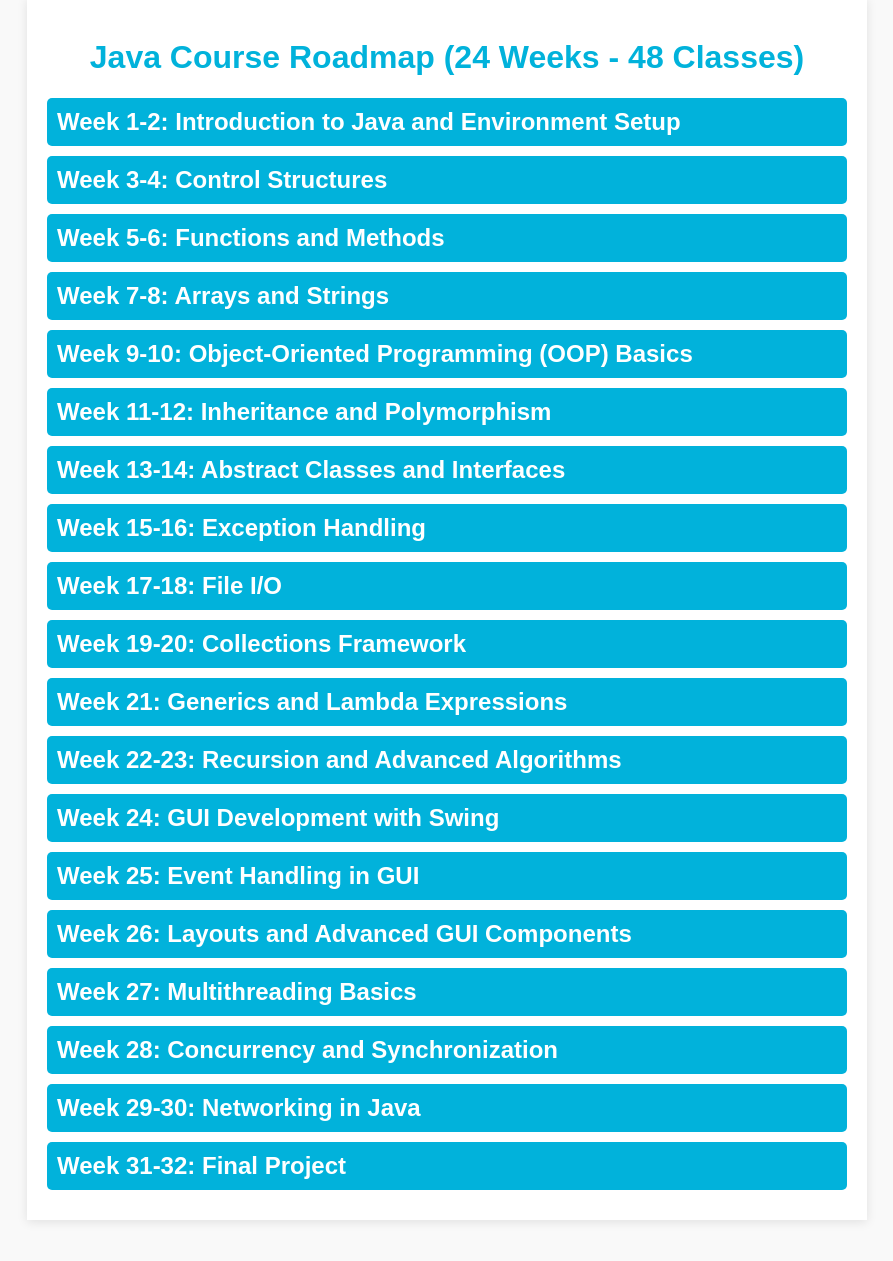
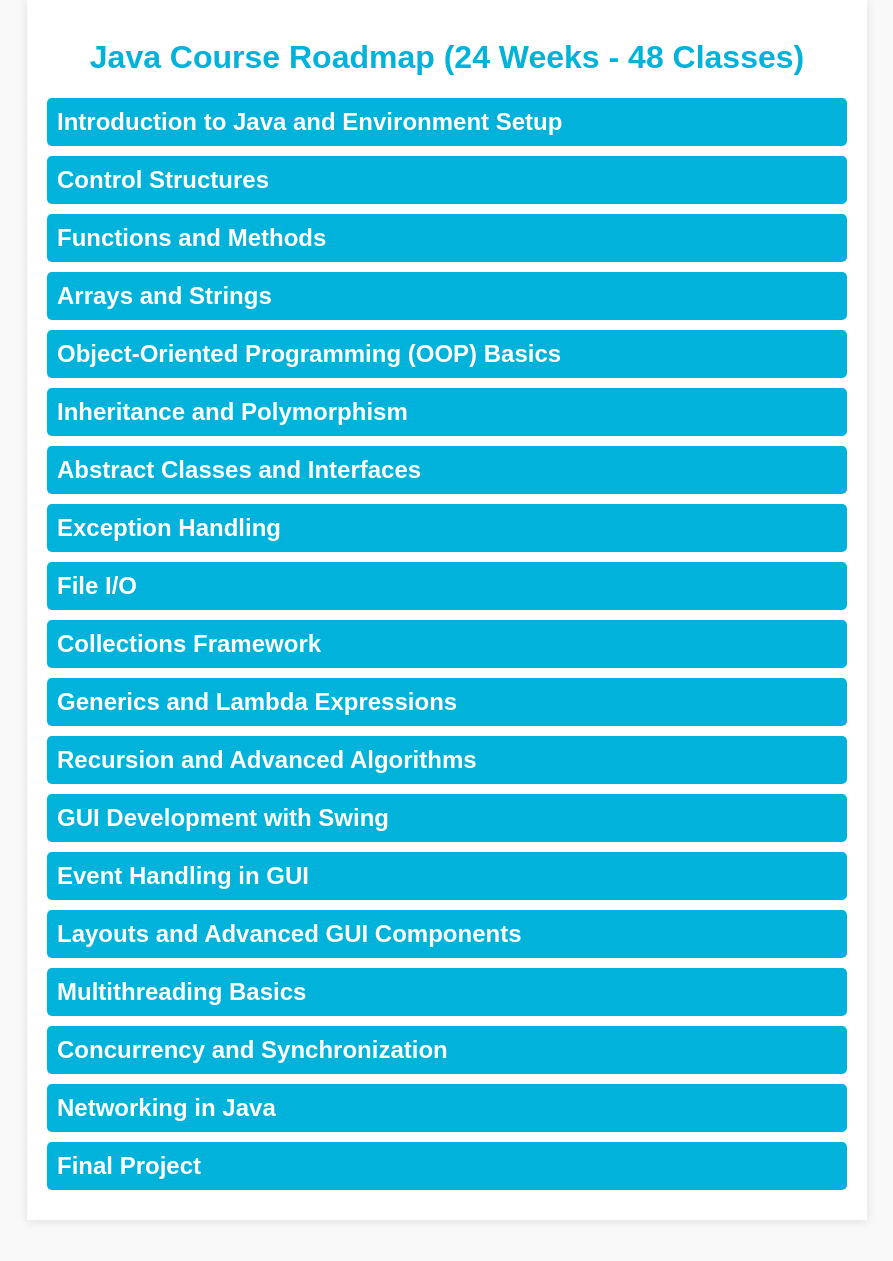
Before and after one commit to Z-TechX/custom-course.java, a plain HTML site: page index.html in a window 1280 px wide. Shown: the part 189-1450 px from the top of the page, without its empty margins (193-1086 px from the left). Drawn offline with Linux system fonts and the light colour scheme.

Commit message:
removed "week x-x:" to make it clean and timeless

```diff
--- a/index.html
+++ b/index.html
@@ -17,7 +17,7 @@
 
         <!-- Section 1: Introduction to Java and Environment Setup -->
         <div class="node">
-            <h2 onclick="toggleNode('intro')">Week 1-2: Introduction to Java and Environment Setup</h2>
+            <h2 onclick="toggleNode('intro')"> Introduction to Java and Environment Setup</h2>
             <ul id="intro" class="hidden">
                 <li>Setting up Java and VS Code environment</li>
                 <li>Java syntax basics, Variables, data types, Simple I/O</li>
@@ -27,7 +27,7 @@
 
         <!-- Section 2: Control Structures -->
         <div class="node">
-            <h2 onclick="toggleNode('control')">Week 3-4: Control Structures</h2>
+            <h2 onclick="toggleNode('control')"> Control Structures</h2>
             <ul id="control" class="hidden">
                 <li>If-else statements, switch-case</li>
                 <li>Loops: for, while, do-while</li>
@@ -37,7 +37,7 @@
 
         <!-- Section 3: Functions and Methods -->
         <div class="node">
-            <h2 onclick="toggleNode('functions')">Week 5-6: Functions and Methods</h2>
+            <h2 onclick="toggleNode('functions')"> Functions and Methods</h2>
             <ul id="functions" class="hidden">
                 <li>Defining and using methods, Parameters, return values</li>
                 <li>Method overloading</li>
@@ -47,7 +47,7 @@
 
         <!-- Section 4: Arrays and Strings -->
         <div class="node">
-            <h2 onclick="toggleNode('arrays')">Week 7-8: Arrays and Strings</h2>
+            <h2 onclick="toggleNode('arrays')">Arrays and Strings</h2>
             <ul id="arrays" class="hidden">
                 <li>Single-dimensional and multi-dimensional arrays</li>
                 <li>String manipulation: Substring, replace, etc.</li>
@@ -57,7 +57,7 @@
 
         <!-- Section 5: OOP Basics -->
         <div class="node">
-            <h2 onclick="toggleNode('oop')">Week 9-10: Object-Oriented Programming (OOP) Basics</h2>
+            <h2 onclick="toggleNode('oop')"> Object-Oriented Programming (OOP) Basics</h2>
             <ul id="oop" class="hidden">
                 <li>Classes, objects, constructors</li>
                 <li>Encapsulation, getters, setters</li>
@@ -67,7 +67,7 @@
 
         <!-- Section 6: Inheritance and Polymorphism -->
         <div class="node">
-            <h2 onclick="toggleNode('inheritance')">Week 11-12: Inheritance and Polymorphism</h2>
+            <h2 onclick="toggleNode('inheritance')"> Inheritance and Polymorphism</h2>
             <ul id="inheritance" class="hidden">
                 <li>Inheritance basics</li>
                 <li>Method overriding and polymorphism</li>
@@ -77,7 +77,7 @@
 
         <!-- Section 7: Abstract Classes and Interfaces -->
         <div class="node">
-            <h2 onclick="toggleNode('abstract')">Week 13-14: Abstract Classes and Interfaces</h2>
+            <h2 onclick="toggleNode('abstract')"> Abstract Classes and Interfaces</h2>
             <ul id="abstract" class="hidden">
                 <li>Abstract methods and classes</li>
                 <li>Implementing interfaces</li>
@@ -87,7 +87,7 @@
 
         <!-- Section 8: Exception Handling -->
         <div class="node">
-            <h2 onclick="toggleNode('exception')">Week 15-16: Exception Handling</h2>
+            <h2 onclick="toggleNode('exception')"> Exception Handling</h2>
             <ul id="exception" class="hidden">
                 <li>Try-catch, throw, custom exceptions</li>
                 <li>Project: File reader application with error handling</li>
@@ -96,7 +96,7 @@
 
         <!-- Section 9: File I/O -->
         <div class="node">
-            <h2 onclick="toggleNode('fileio')">Week 17-18: File I/O</h2>
+            <h2 onclick="toggleNode('fileio')"> File I/O</h2>
             <ul id="fileio" class="hidden">
                 <li>Reading from and writing to files in Java</li>
                 <li>Project: Note-taking application</li>
@@ -105,7 +105,7 @@
 
         <!-- Section 10: Collections Framework -->
         <div class="node">
-            <h2 onclick="toggleNode('collections')">Week 19-20: Collections Framework</h2>
+            <h2 onclick="toggleNode('collections')"> Collections Framework</h2>
             <ul id="collections" class="hidden">
                 <li>ArrayList, HashMap, Iterators</li>
                 <li>Project: To-do list manager</li>
@@ -114,7 +114,7 @@
 
         <!-- Section 11: Generics and Lambda Expressions -->
         <div class="node">
-            <h2 onclick="toggleNode('generics')">Week 21: Generics and Lambda Expressions</h2>
+            <h2 onclick="toggleNode('generics')"> Generics and Lambda Expressions</h2>
             <ul id="generics" class="hidden">
                 <li>Generics and lambda functions</li>
                 <li>Project: Sorting tool using generics and lambda</li>
@@ -123,7 +123,7 @@
 
         <!-- Section 12: Recursion and Algorithms -->
         <div class="node">
-            <h2 onclick="toggleNode('recursion')">Week 22-23: Recursion and Advanced Algorithms</h2>
+            <h2 onclick="toggleNode('recursion')"> Recursion and Advanced Algorithms</h2>
             <ul id="recursion" class="hidden">
                 <li>Recursion basics</li>
                 <li>Sorting and searching algorithms (Bubble sort, binary search)</li>
@@ -133,7 +133,7 @@
 
         <!-- Section 13: GUI Development with Swing -->
         <div class="node">
-            <h2 onclick="toggleNode('swing')">Week 24: GUI Development with Swing</h2>
+            <h2 onclick="toggleNode('swing')"> GUI Development with Swing</h2>
             <ul id="swing" class="hidden">
                 <li>Introduction to Java Swing (buttons, text fields, labels)</li>
                 <li>Project: Simple calculator with Swing</li>
@@ -142,7 +142,7 @@
 
         <!-- Additional Sections for Event Handling, Layouts, Networking, and more -->
         <div class="node">
-            <h2 onclick="toggleNode('event')">Week 25: Event Handling in GUI</h2>
+            <h2 onclick="toggleNode('event')"> Event Handling in GUI</h2>
             <ul id="event" class="hidden">
                 <li>Event-driven programming (ActionListener, etc.)</li>
                 <li>Project: Login form with event handling</li>
@@ -150,7 +150,7 @@
         </div>
 
         <div class="node">
-            <h2 onclick="toggleNode('layouts')">Week 26: Layouts and Advanced GUI Components</h2>
+            <h2 onclick="toggleNode('layouts')"> Layouts and Advanced GUI Components</h2>
             <ul id="layouts" class="hidden">
                 <li>Layouts: BorderLayout, FlowLayout, GridLayout</li>
                 <li>Project: Multi-panel desktop application</li>
@@ -158,7 +158,7 @@
         </div>
 
         <div class="node">
-            <h2 onclick="toggleNode('multithreading')">Week 27: Multithreading Basics</h2>
+            <h2 onclick="toggleNode('multithreading')"> Multithreading Basics</h2>
             <ul id="multithreading" class="hidden">
                 <li>Introduction to threads and concurrency</li>
                 <li>Project: Multi-threaded file downloader</li>
@@ -166,7 +166,7 @@
         </div>
 
         <div class="node">
-            <h2 onclick="toggleNode('concurrency')">Week 28: Concurrency and Synchronization</h2>
+            <h2 onclick="toggleNode('concurrency')"> Concurrency and Synchronization</h2>
             <ul id="concurrency" class="hidden">
                 <li>Synchronizing threads</li>
                 <li>Project: Thread-safe concurrent queue</li>
@@ -174,7 +174,7 @@
         </div>
 
         <div class="node">
-            <h2 onclick="toggleNode('networking')">Week 29-30: Networking in Java</h2>
+            <h2 onclick="toggleNode('networking')"> Networking in Java</h2>
             <ul id="networking" class="hidden">
                 <li>Socket programming, Client-server applications</li>
                 <li>Project: Chat application</li>
@@ -182,7 +182,7 @@
         </div>
 
         <div class="node">
-            <h2 onclick="toggleNode('final')">Week 31-32: Final Project</h2>
+            <h2 onclick="toggleNode('final')"> Final Project</h2>
             <ul id="final" class="hidden">
                 <li>Comprehensive final project covering major Java concepts</li>
                 <li>Presentation and code review</li>
```
